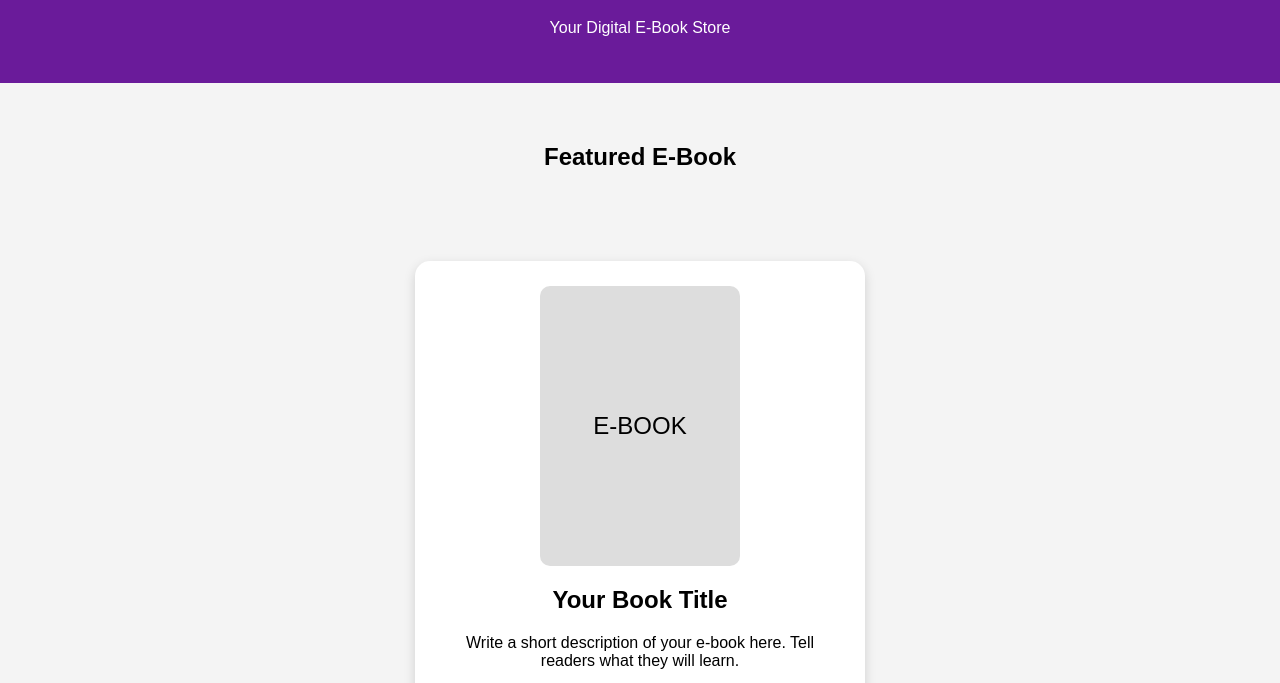
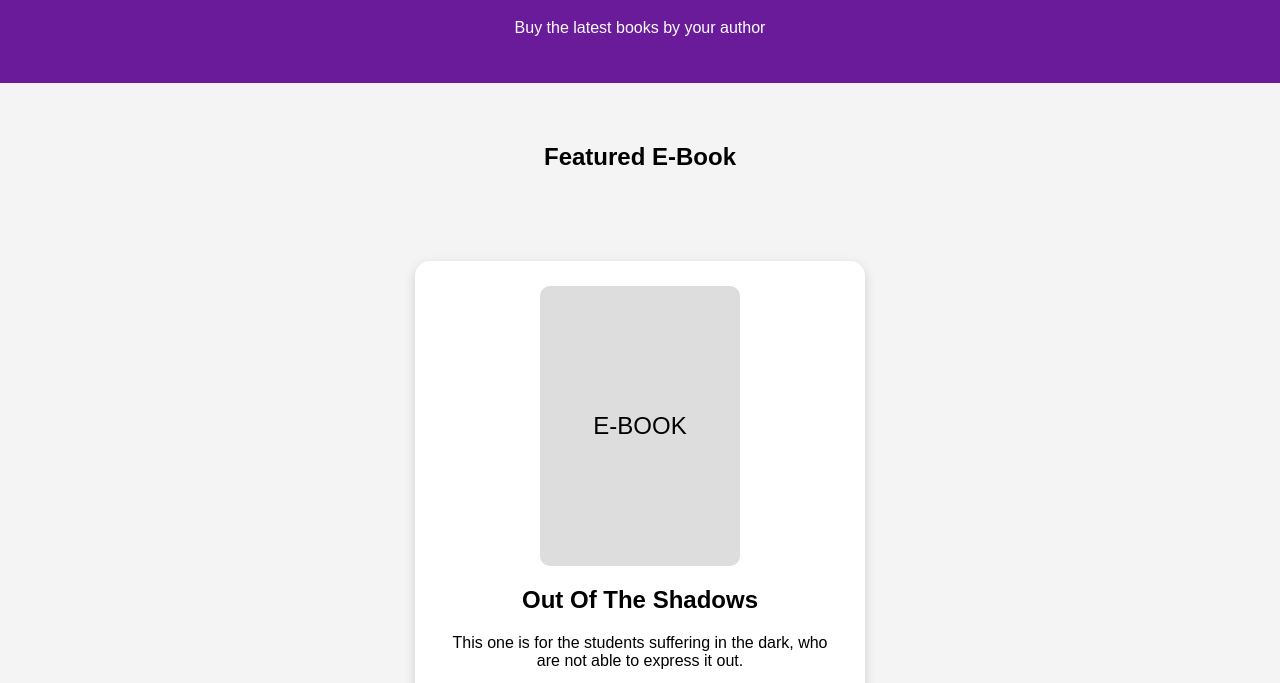
Before and after one commit to rupu686/bookbug, a plain HTML site: page index.html in a window 1280 px wide. Shown: the part 92-775 px from the top of the page. Drawn offline with Linux system fonts and the light colour scheme.

Commit message:
Update book description and title in index.html

```diff
--- a/index.html
+++ b/index.html
@@ -81,7 +81,7 @@ footer{
 
 <header>
     <h1>📚 BookBug</h1>
-    <p>Your Digital E-Book Store</p>
+    <p>Buy the latest books by your author</p>
 </header>
 
 <section class="hero">
@@ -94,11 +94,11 @@ footer{
         E-BOOK
     </div>
 
-    <h2>Your Book Title</h2>
+    <h2>Out Of The Shadows</h2>
 
     <p>
-        Write a short description of your e-book here.
-        Tell readers what they will learn.
+       This one is for the students suffering in the dark,
+       who are not able to express it out.
     </p>
 
     <div class="price">₹99</div>
```
